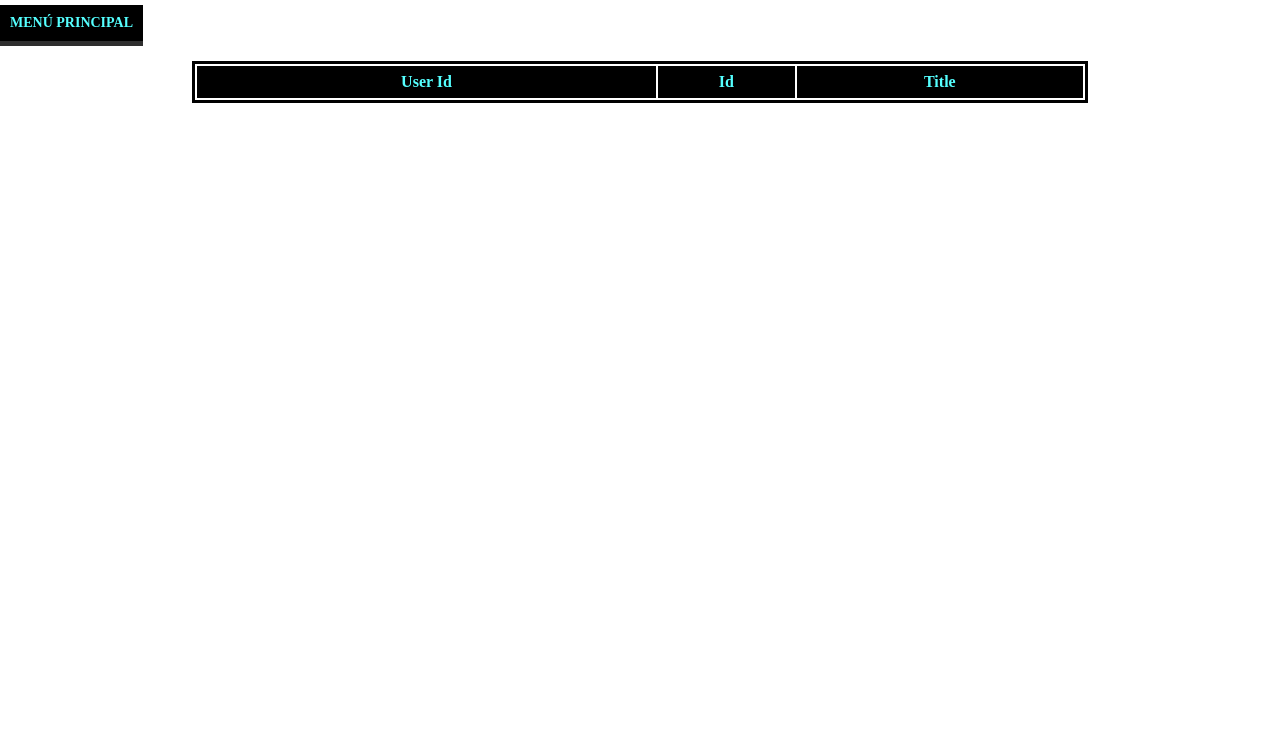
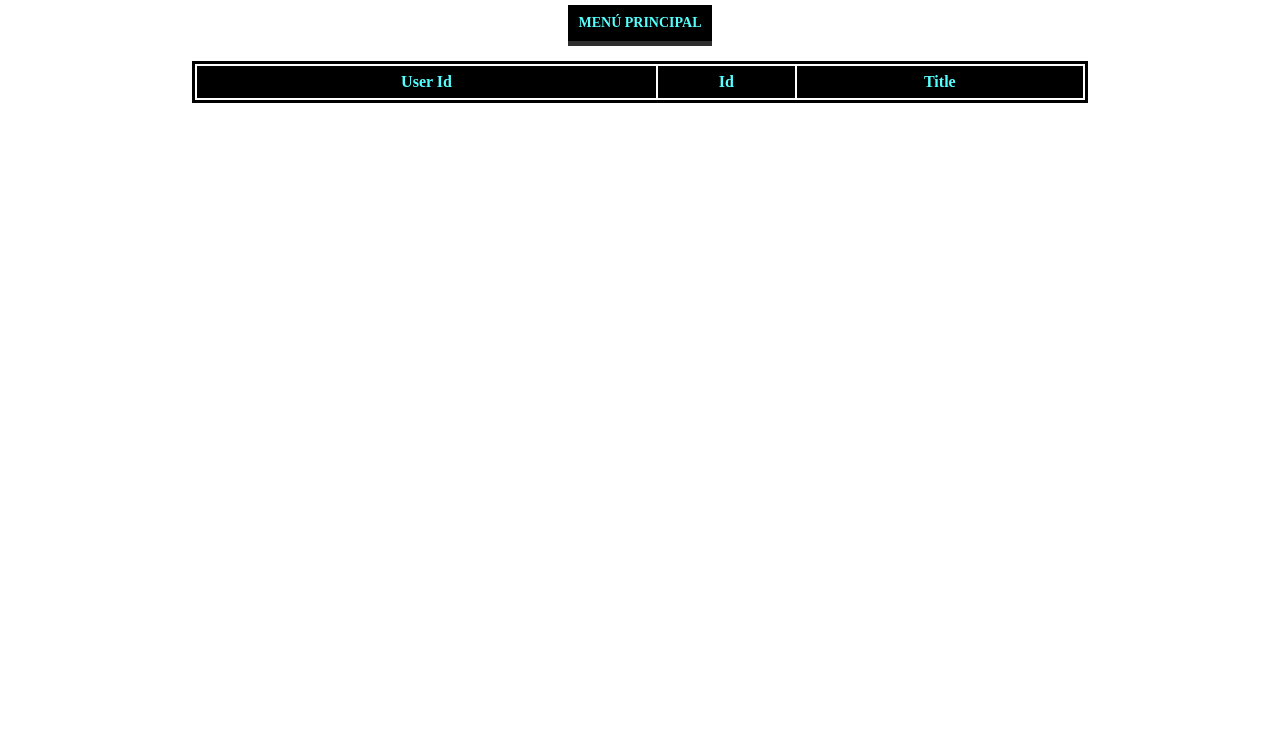
Before and after one commit to PierreVieira/Aplciacao_Tabela, a plain HTML site: page paginas/albuns.html in a window 1280 px wide. Shown: the part 52-800 px from the top of the page. Drawn offline with Linux system fonts and the light colour scheme; no server answers.

Commit message:
[+] botões de menú centralizados

```diff
--- a/paginas/albuns.html
+++ b/paginas/albuns.html
@@ -8,7 +8,11 @@
 </head>
 <body>
 <h1>ALBUNS</h1>
-<a href="../index.html" class="btn">MENÚ PRINCIPAL</a>
+<ul class="list-menu">
+    <li>
+        <a href="../index.html" class="btn">MENÚ PRINCIPAL</a>
+    </li>
+</ul>
 <div class="content">
     <table class="rTable albumTable">
         <thead>
```
Also changed, not shown: paginas/postagens.html (+5 -1 lines), paginas/todos.html (+5 -1 lines).
